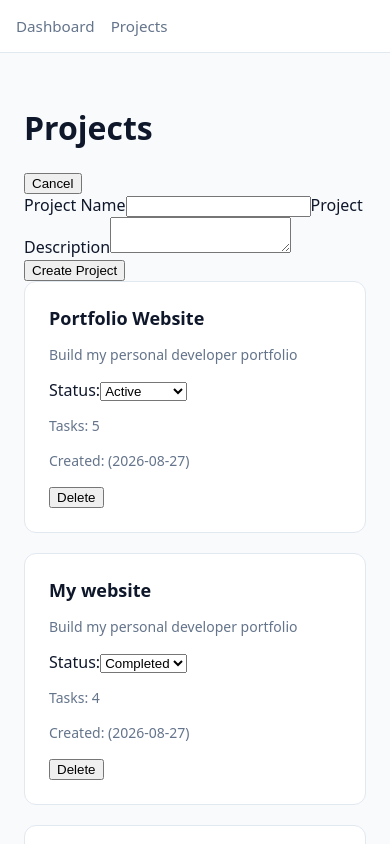
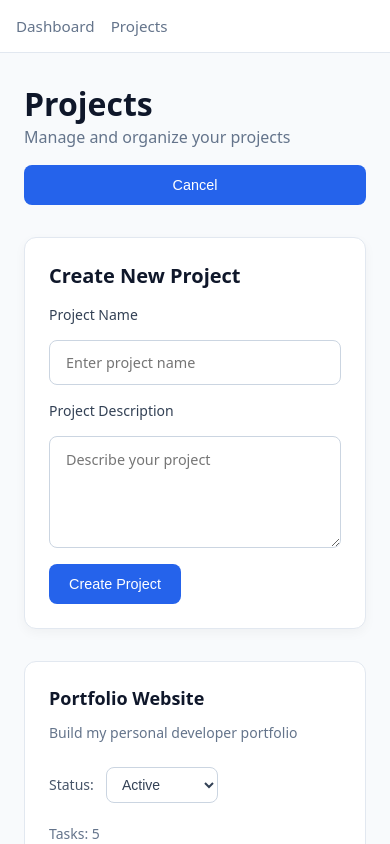
Before and after one commit to Ujjwal-Darnal/Task-Flow, a React (Vite) app: page /projects in a window 390 px wide. Both pictures are taken after a click on the button "+New Project". Shown: the top 844 px of the page. Built offline with nearby package versions, Linux system fonts and the light colour scheme.

Commit message:
style: improve project cards, form and responsive layout

```diff
--- a/src/components/ProjectCard.tsx
+++ b/src/components/ProjectCard.tsx
@@ -34,7 +34,8 @@ function ProjectCard({ project,onDelete,onStatusChange }: ProjectCardProps) {
   </select>
 </div>
 
-      <p>Tasks: {project.taskCount}</p>
+<div className="project-meta">
+        <p>Tasks: {project.taskCount}</p>
 
       <p>
   Created: (
@@ -43,14 +44,18 @@ function ProjectCard({ project,onDelete,onStatusChange }: ProjectCardProps) {
     </time>
   )
 </p>
+</div>
 
-    <button
+<div className="project-footer">
+      <button
+      className="delete-project-btn"
   type="button"
   onClick={() => onDelete(project.id)}
   aria-label={`Delete ${project.name}`}
 >
   Delete
 </button>
+</div>
     </article>
   );
 }
--- a/src/css/ProjectCard.css
+++ b/src/css/ProjectCard.css
@@ -1,5 +1,7 @@
-
+/* project card */
 .project-card {
+  display: flex;
+  flex-direction: column;
   background: #ffffff;
   border: 1px solid #e2e8f0;
   border-radius: 0.75rem;
@@ -11,14 +13,100 @@
   box-shadow: 0 4px 12px rgba(0, 0, 0, 0.06);
 }
 
+/* project title */
+
 .project-card h2 {
   font-size: 1.125rem;
   font-weight: 600;
   margin: 0 0 0.75rem;
+  color: #0f172a;
 }
 
 .project-card > p {
   color: #64748b;
   font-size: 0.875rem;
   line-height: 1.5;
+  margin: 0 0 1rem;
+  overflow-wrap: anywhere;
 }
+
+/* project status */
+.project-status  {
+  display: flex;
+  align-items: center;
+  gap: 0.75rem;
+  margin: 0.5rem 0 1.25rem;
+
+}
+.project-status label{
+font-size: 0.875rem;
+font-weight: 500;
+color: #475569;
+}
+.project-status select {
+  padding: 0.5rem 0.7rem;
+  border: 1px solid #cbd5e1;
+  border-radius: 0.5rem;
+  background:#ffffff;
+  color: #334155;
+  font-size: 0.875rem;
+  cursor: pointer;
+  transition: border-color 0.2s ease;
+}
+.project-status select:hover {
+  border-color: #2563eb;
+}
+.project-status select:focus-visible {
+  outline: 2px solid #2563eb;
+  outline-offset: 0;
+  border-color: transparent;
+}
+
+/* project meta */
+
+.project-meta {
+  display: flex;
+  flex-direction: column;
+  gap: 0.5rem;}
+
+.project-meta p {
+  margin: 0;
+  font-size: 0.875rem;
+  color: #64748b;
+  line-height: 1.5;
+}
+
+/* delete project button */
+.delete-project-btn {
+  background: #fef2f2;
+  color: #b91c1c;
+
+  border: 1px solid #fecaca;
+  border-radius: 0.5rem;
+
+  padding: 0.5rem 0.875rem;
+  font-size: 0.875rem;
+  font-weight: 500;
+
+  cursor: pointer;
+  transition: background-color 0.2s ease;
+}
+
+.delete-project-btn:hover {
+  background: #fee2e2;
+}
+
+.delete-project-btn:focus-visible {
+  outline: 2px solid #b91c1c;
+  outline-offset: 2px;
+}
+
+/* project - footer */
+.project-footer {
+  margin-top: auto;
+  padding-top: 1rem;
+  border-top: 1px solid #e2e8f0;
+
+  display: flex;
+  justify-content: flex-end;
+}
--- a/src/css/ProjectsPage.css
+++ b/src/css/ProjectsPage.css
@@ -1,12 +1,165 @@
 
 .projects-page {
-  max-width: 1200px;
+  max-width: 75rem;
   margin: 0 auto;
   padding: 2rem 1.5rem;
 }
 
 .project-grid {
   display: grid;
-  grid-template-columns: repeat(auto-fit, minmax(min(100%, 280px), 1fr));
-  gap: 20px;
+  grid-template-columns: repeat(
+    auto-fit,
+    minmax(min(100%, 17.5rem), 1fr)
+  );
+
+  gap: 1.25rem;
+  align-items: stretch;
 }
+
+.projects-header{
+  display: flex;
+ justify-content: space-between;
+ align-items: center;
+ gap:1.5rem ;
+ margin-bottom: 2rem;
+}
+
+.projects-header h1{
+  margin: 0;
+  font-size: 2rem;
+  font-weight: 700;
+  line-height: 1.2;
+  color: #0f172a;
+}
+
+.projects-header p {
+  margin: 0.1rem 0 0;
+  color: #64748b;
+  line-height: 1.5;
+}
+
+.new-project-btn {
+  display: inline-flex;
+  align-items: center;
+  justify-content: center;
+  gap: 0.5rem;
+
+  background: #2563eb;
+  color: white;
+
+  padding: 0.75rem 1.25rem;
+  border-radius: 0.5rem;
+  border: none;
+
+  font-size: 0.9rem;
+  font-weight: 500;
+
+  cursor: pointer;
+  white-space: nowrap;
+
+  transition: background-color 0.2s ease;
+}
+
+.new-project-btn:hover{
+  background: #1d4ed8;
+}
+
+.new-project-btn:focus-visible {
+  outline: 3px solid #93c5fd;
+  outline-offset: 3px;
+}
+
+/* ---------- Project form */
+.create-project-form{
+  display: flex;
+  flex-direction: column;
+  gap: 1rem;
+  background: #ffffff;
+  border: 1px solid #e2e8f0;
+ border-radius: 0.75rem;
+ padding: 1.5rem;
+ max-width: 37.5rem;
+ margin-bottom: 2rem;
+ box-shadow: 0 4px 12px rgba(0,0,0,0.04);
+}
+
+.create-project-form h2 {
+font-size: 1.25rem;
+font-weight: 600;
+color: #0f172a;
+margin: 0;
+}
+
+.create-project-form label {
+font-size: 0.875rem;
+font-weight: 500;
+color: #334155;
+}
+
+.create-project-form input,
+.create-project-form textarea {
+width: 100%;
+padding: 0.75rem 1rem;
+border: 1px solid #cbd5e1;
+border-radius: 0.5rem;
+font-size: 0.9rem;
+font-family: inherit;
+background: #ffffff;
+color: #0f172a;
+}
+
+.create-project-form input:focus,
+.create-project-form textarea:focus {
+  outline: none;
+  border-color: #2563eb;
+  box-shadow: 0 0 0 3px rgba(37, 99, 235, 0.12);
+}
+
+
+.create-project-form textarea {
+min-height: 7rem;
+resize: vertical;
+line-height: 1.5;
+
+}
+
+.create-project-submit {
+  align-self: flex-start;
+
+  padding: 0.75rem 1.25rem;
+
+  background: #2563eb;
+  color: #ffffff;
+
+  border: none;
+  border-radius: 0.5rem;
+
+  font-size: 0.9rem;
+  font-weight: 500;
+
+  cursor: pointer;
+  transition: background-color 0.2s ease;
+}
+
+
+.create-project-submit:hover {
+  background: #1d4ed8;
+}
+
+.create-project-submit:focus-visible {
+  outline: 3px solid #93c5fd;
+  outline-offset: 3px;
+}
+
+/* form responsiveness */
+@media (max-width: 480px) {
+  .projects-header {
+    flex-direction: column;
+    align-items: flex-start;
+    gap: 1rem;
+  }
+
+  .new-project-btn {
+    width: 100%;
+  }
+}
--- a/src/css/index.css
+++ b/src/css/index.css
@@ -1,9 +1,12 @@
-*{
-    box-sizing: border-box;
+*,
+*::before,
+*::after {
+  box-sizing: border-box;
 }
-body{
-    margin: 0;
-    font-family: system-ui,sans-serif;
-    background-color: #f8fafc;
-    color: #0f172a;
+
+body {
+  margin: 0;
+  font-family: system-ui, sans-serif;
+  background-color: #f8fafc;
+  color: #0f172a;
 }
--- a/src/pages/ProjectsPage.tsx
+++ b/src/pages/ProjectsPage.tsx
@@ -77,24 +77,39 @@ function handleStatusChange(
 
 return (
         <div className="projects-page">
-            <h1>Projects</h1>
-            <button onClick={toggleCreateForm}>{showCreateForm? "Cancel":"+New Project"}</button>
+            <div className="projects-header">
+             <div>
+                   <h1>Projects</h1>
+                   <p>Manage and organize your projects</p>
+             </div>
+
+            <button
+            type="button"
+            className="new-project-btn"
+            onClick={toggleCreateForm}
+            >{showCreateForm? "Cancel":"+New Project"
+                }</button>
+            </div>
 
          { showCreateForm? <form
+         className="create-project-form"
           onSubmit={(e)=>{e.preventDefault();
             handleSubmitProject();
           }}>
+            <h2>Create New Project</h2>
             <label htmlFor="projectName" >Project Name</label>
             <input
             id="projectName"
             type="text"
             value={projectName}
+            placeholder="Enter project name"
             onChange={(e)=>setProjectName(e.target.value)}
             />
              <label htmlFor="projectDescription" >
             Project Description
          </label >
          <textarea
+         placeholder="Describe your project"
          id="projectDescription"
          name="projectDescription"
          value = {projectDescription}
@@ -103,7 +118,10 @@ return (
          }
          ></textarea>
 
-         <button type = "submit">Create Project</button>
+         <button
+         className="create-project-submit"
+         type = "submit"
+         >Create Project</button>
 
          </form>:null}
 
```
